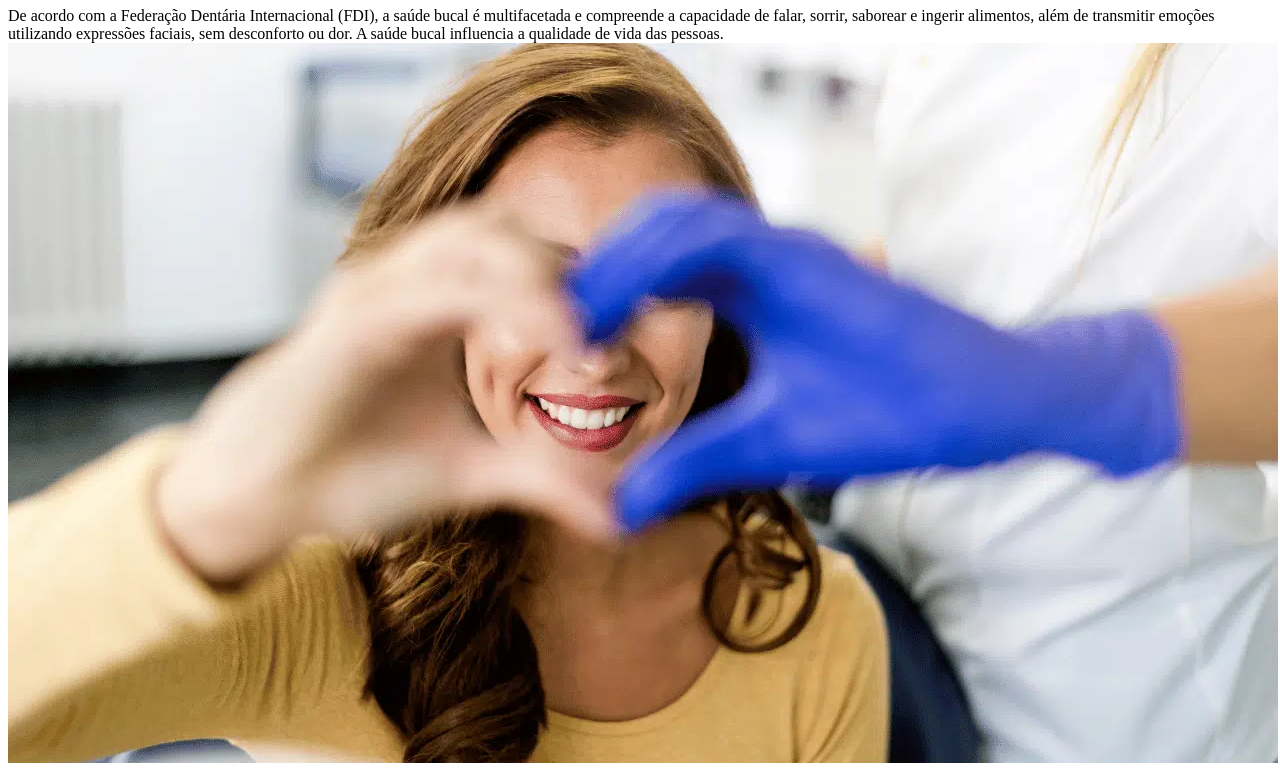
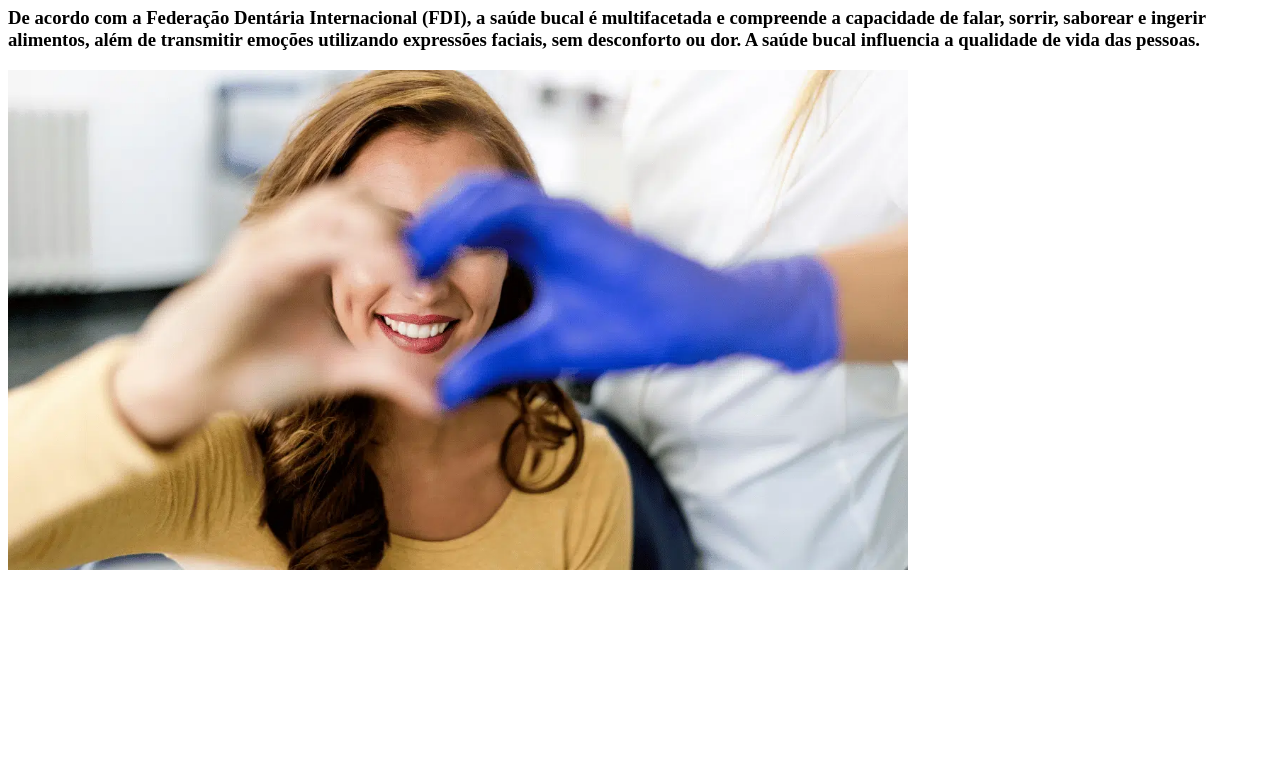
Before and after one commit to 10-GEOVANA/sitesimples, a plain HTML site: page index.html in a window 1280 px wide. Shown: the part 73-848 px from the top of the page. After the commit the page ends 800 px from the top, so only its background shows below. Drawn offline with Linux system fonts and the light colour scheme.

Commit message:
Add files via upload

```diff
--- a/index.html
+++ b/index.html
@@ -8,14 +8,15 @@
 </head>
 <body>
 <header> <h1> Saúde Bucal </h1>
-    De acordo com a Federação Dentária Internacional (FDI), a saúde bucal é multifacetada e compreende a capacidade de falar, sorrir, saborear e ingerir alimentos, além de transmitir emoções utilizando expressões faciais, sem desconforto ou dor. A saúde bucal influencia a qualidade de vida das pessoas.
-<img src=" dentes.webp" alt="">
+<h3> De acordo com a Federação Dentária Internacional (FDI), a saúde bucal é multifacetada e compreende a capacidade de falar, sorrir, saborear e ingerir alimentos, além de transmitir emoções utilizando expressões faciais, sem desconforto ou dor. A saúde bucal influencia a qualidade de vida das pessoas. </h3>
+</header>
+    <img src=" dentes.webp" alt="imagem 1 mostrando um sorriso sudavel"height="500"width="900">
 
 
 
 
 
-</header>
+
 
 </body>
 </html>
```
